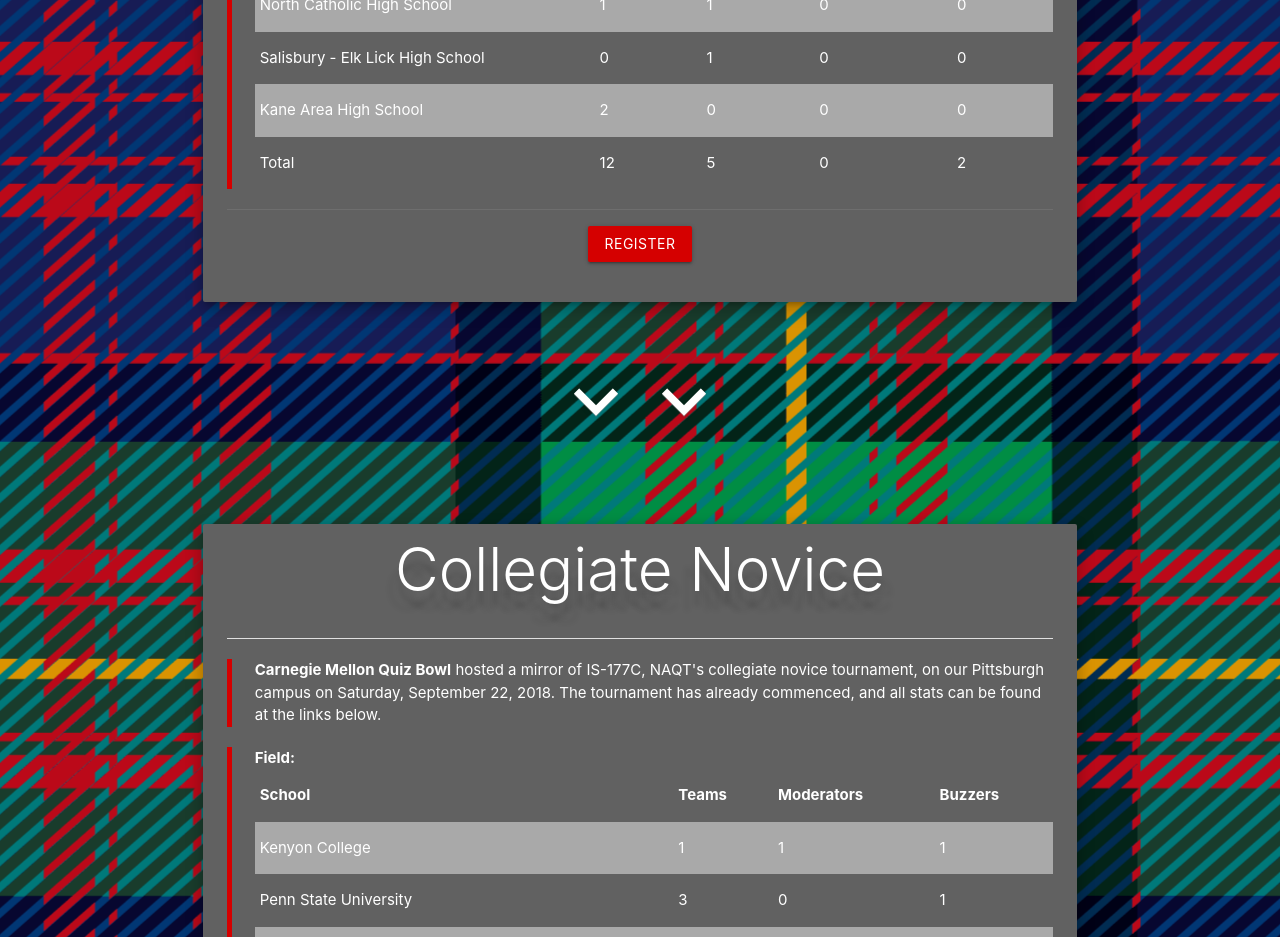
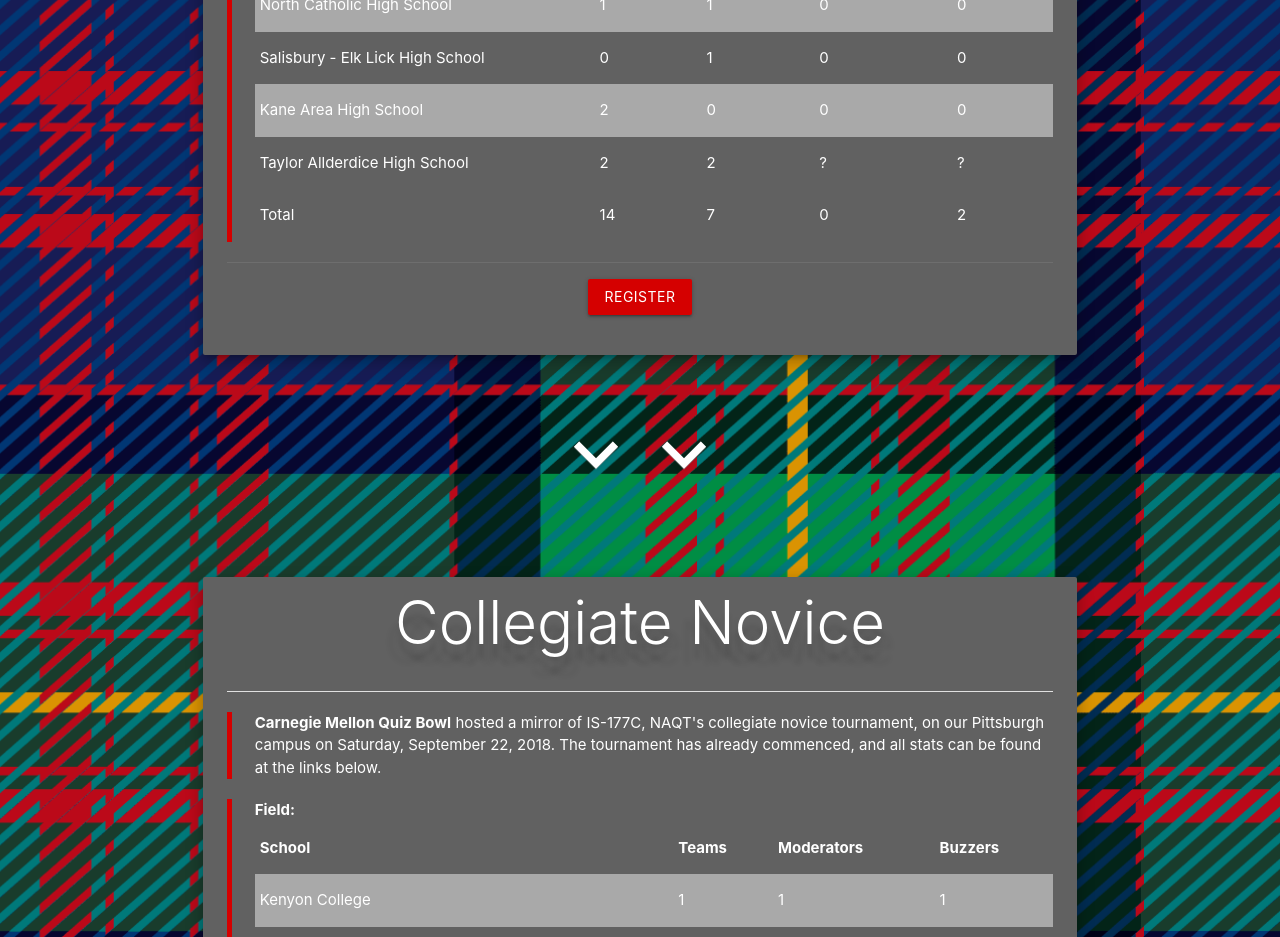
Before and after one commit to AquilaeoPhoenixPrime/cmu-qb, a plain HTML site: page events.html in a window 1280 px wide. Shown: the part 2660-3597 px from the top of the page. Drawn offline with nearby package versions, Linux system fonts and the light colour scheme.

Commit message:
added allderdice to MB field

```diff
--- a/events.html
+++ b/events.html
@@ -154,10 +154,17 @@
                                                 <td>0</td>
                                                 <td>0</td>
                                             </tr>
+                                            <tr>
+                                                <td>Taylor Allderdice High School</td>
+                                                <td>2</td>
+                                                <td>2</td>
+                                                <td>?</td>
+                                                <td>?</td>
+                                            </tr>
                                             <tfoot>
                                                 <td>Total</td>
-                                                <td>12</td>
-                                                <td>5</td>
+                                                <td>14</td>
+                                                <td>7</td>
                                                 <td>0</td>
                                                 <td>2</td>
                                             </tfoot>
```
